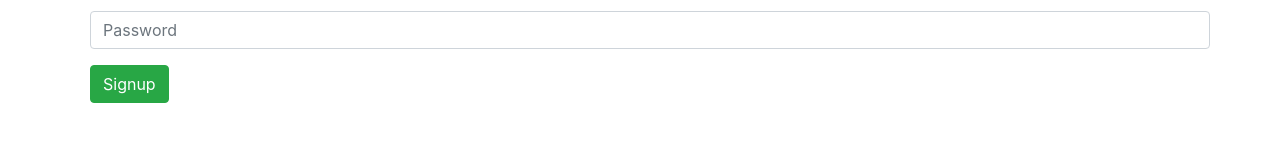
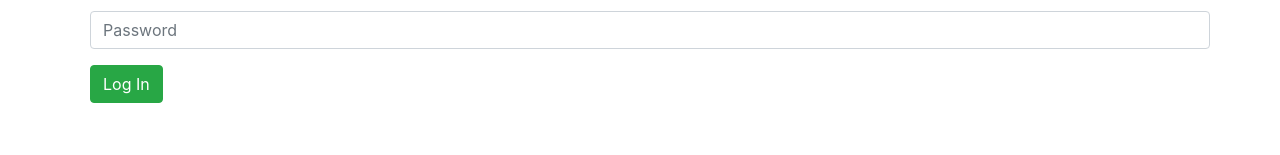
Before and after one commit to shivramsuthar/test, a React (Create React App) app: page / in a window 1280 px wide. Shown: the part 205-360 px from the top of the page. Built offline with nearby package versions, Linux system fonts and the light colour scheme.

Commit message:
first commit

```diff
--- a/src/darwin/components/Login.jsx
+++ b/src/darwin/components/Login.jsx
@@ -80,7 +80,7 @@ class Login extends Component {
                             {formErrors.password}</span>)}
 
                         <Form.Group as={Row}>
-                            <Button type="submit" className="btn btn-success" onClick={this.handlesummit} >Signup</Button>
+                            <Button type="submit" className="btn btn-success" onClick={this.handlesummit} >Log In</Button>
                         </Form.Group>
                     </Form>
                 </div>
```
